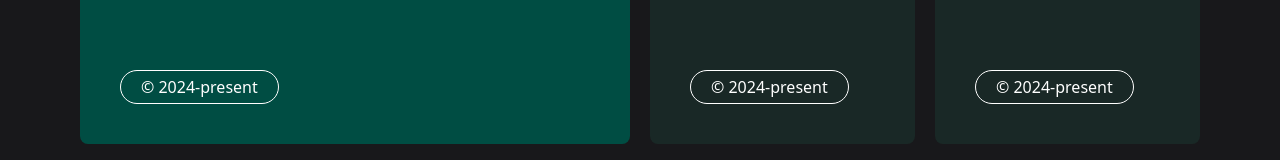
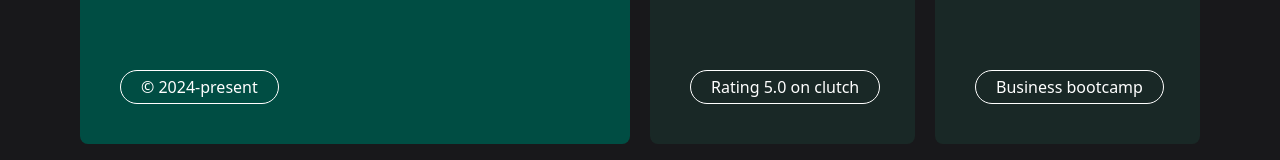
Before and after one commit to attiqrehman-ar/Ochi--react, a React (Vite) app: page / in a window 1280 px wide. Shown: the part 4344-4504 px from the top of the page. Built offline with nearby package versions, Linux system fonts and the light colour scheme.

Commit message:
completed the cards component

```diff
--- a/src/components/Cards.jsx
+++ b/src/components/Cards.jsx
@@ -12,10 +12,10 @@ function Cards() {
        <div className=' cardcontainer w-1/2 flex gap-5 h-[50vh]' >
        <div className=' card relative flex items-center justify-center w-full rounded-lg h-full  bg-[#192826]'>
        <img className="w-32" src="https://ochi.design/wp-content/uploads/2022/04/logo002.svg" alt="" />
-       <button className='absolute left-10 bottom-10 px-5 py-1 border-1 rounded-full'> &copy; 2024-present</button></div>
+       <button className='absolute left-10 bottom-10 px-5 py-1 border-1 rounded-full'> Rating 5.0 on clutch</button></div>
        <div className=' card relative  flex items-center justify-center w-full rounded-lg h-full  bg-[#192826]'>
        <img className="w-32" src="https://ochi.design/wp-content/uploads/2022/04/logo003.png" alt="" />
-       <button className='absolute left-10 bottom-10 px-5 py-1 border-1 rounded-full'> &copy; 2024-present</button></div>
+       <button className='absolute left-10 bottom-10 px-5 py-1 border-1 rounded-full'> Business bootcamp</button></div>
        </div>
     </div>
   )
```
